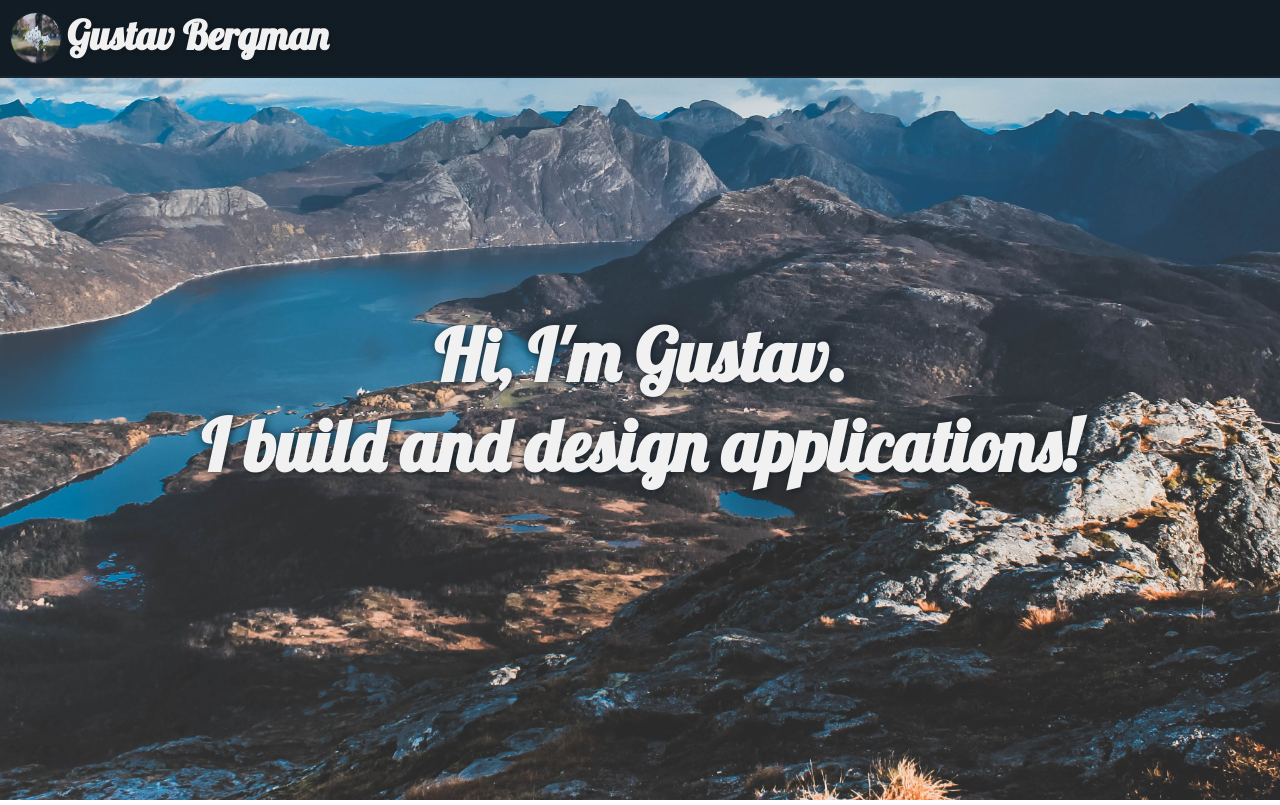
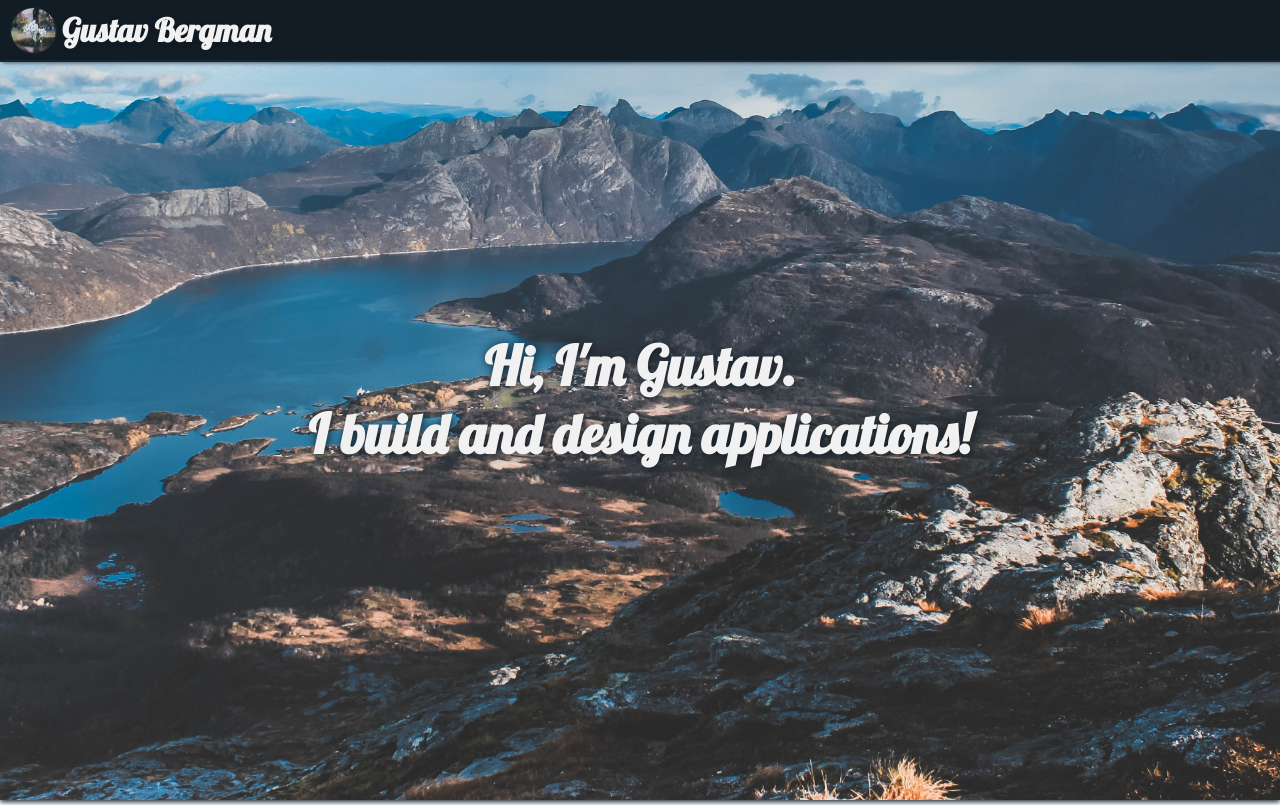
Before and after one commit to Aarux/react_portfolio, a React (Create React App) app: page / in a window 1280 px wide. Shown: the top 805 px of the page. Built offline with nearby package versions, Linux system fonts and the light colour scheme; no server answers.

Commit message:
Update: Replaced bordes with shadow, adjusted font size across all devices, cleaned up the design overall.

```diff
--- a/src/styles/GlobalStyle.js
+++ b/src/styles/GlobalStyle.js
@@ -23,16 +23,14 @@ html{
 p{
   font-family: 'Oswald', sans-serif;
   font-weight: 300;
-  font-size: 1.3em;
   color: #121c24;
-  padding:15px 0;
+  padding:5px 0;
+  margin: 0 8%;
 }
 
 h1{
   font-family: 'Lobster', cursive;
-  font-size: 5em;
   color: #f1f1f1;
-  text-shadow: 1px 1px 10px #121c24;
   margin:0;
   padding:0;
 }
@@ -40,46 +38,33 @@ h1{
 h2{
   font-family: 'Lobster', cursive;
   color: #213d54;
-  text-shadow: 2px 2px 2px #3f5e78;
   text-align: center;
   margin: auto;
-  font-size: 4em;
   padding:10px;
   padding-bottom: 50px;
 }
 
 h3{
   font-family: 'Lobster', cursive;
-  font-size: 3em;
   color: #213d54;
-  text-shadow: 1px 1px 2px #3f5e78;
   margin-top: 100px;
   padding: 0 25px;
-  margin: 0 10%;
+  margin: 0 8%;
   border-left: 2px solid #121c24;
 }
 
 h4{
   font-family: 'Lobster', cursive;
-  font-size: 3em;
   color: #f1f1f1;
-  text-shadow: 2px 2px 2px #3f5e78;
   text-align: center;
   margin: auto;
   padding: 10px;
 }
 
-
 a{
   cursor: pointer;
   text-decoration: none;
   display: flex;
-}
-
-img{
-  width: calc(30% - 2px);
-  margin: 1.66%;
-  border:1px solid #192530;
 }
 
 ul{
@@ -96,68 +81,65 @@ hr{
   /* Smartphones (portrait and landscape) ----------- */
   @media only screen and (min-device-width : 320px) and (max-device-width : 767px) {
     p{
-      font-size: 0.9em;
-      margin: 0 5%;
+      font-size: 0.8em;
     }
 
     h1{
-      font-size: 3em;
+      font-size: 2.7em;
     }
 
     h2{
-      font-size: 2.5em;
+      font-size: 2.2em;
     }
 
     h3{
-      font-size: 2em;
+      font-size: 1.7em;
     }
 
     h4{
-      font-size: 2em;
+      font-size: 1.5em;
     }
   }
 
   /* iPads (portrait and landscape) ----------- */
   @media only screen and (min-device-width : 768px) and (max-device-width : 1223px) {
     p{
-      font-size: 1.1em;
-      margin: 0 7%;
+      font-size: 1em;
     }
 
     h1{
-      font-size: 3.5em;
+      font-size: 3.1em;
     }
 
     h2{
-      font-size: 3em;
+      font-size: 2.6em;
     }
 
     h3{
-      font-size: 2.5em;
+      font-size: 2.1em;
     }
 
     h4{
-      font-size: 2.5em;
+      font-size: 1.9em;
     }
   }
 
   /* Desktops and laptops ----------- */
   @media only screen  and (min-width : 1224px) {
     p{
-      font-size: 1.4em;
-      margin: 0 8%;
+      font-size: 1.2em;
     }
 
     h1{
-      font-size: 4.5em;
+      font-size: 3.4em;
     }
 
     h2{
-      font-size: 4em;
+      font-size: 2.9em;
     }
 
     h3{
-      font-size: 3.5em;
+      font-size: 2.4em;
     }
 
     h4{
@@ -168,25 +150,25 @@ hr{
   /* Large screens ----------- */
   @media only screen  and (min-width : 1824px) {
     p{
-      font-size: 1.5em;
+      font-size: 1.6em;
       padding: 10px 25px;
-      margin: 0 10%;
+      margin: 0 12%;
     }
 
     h1{
-      font-size: 5.2em;
+      font-size: 3.7em;
     }
 
     h2{
-      font-size: 4.7em;
+      font-size: 3.2em;
     }
 
     h3{
-      font-size: 4.2em;
+      font-size: 2.7em;
     }
 
     h4{
-      font-size: 2.2em;
+      font-size: 2.5em;
     }
 
   }
@@ -194,15 +176,15 @@ hr{
 
 const HeaderWrapper = styled.div`
   width: 100%;
-  height: 76px;
+  height: 60px;
   background-color: #121c24;
   z-index: 100;
   position: fixed;
-  border-bottom: 2px solid #192530;
+  box-shadow: #192530 2px 2px 5px;
 `;
 
 const Logo = styled.div`
-  height: 76px;
+  height: 60px;
   margin: auto 0;
   padding-left: 10px;
   display: flex;
@@ -213,26 +195,20 @@ const Logo = styled.div`
 
   img {
     margin: auto 0;
-    width: 50px;
-    height: 50px;
+    width: 45px;
+    height: 45px;
     border-radius: 50%;
     border: 1px solid #192530;
     background-color: #111921;
   }
 
   h2 {
-    font-size: 2.5em;
+    font-size: 2em;
     color: #f1f1f1;
     text-shadow: 1px 1px 5px #111921;
     margin: auto 0;
     padding-left: 5px;
     border-bottom: none;
-  }
-  /* Smartphones (portrait and landscape) ----------- */
-  @media only screen and (min-device-width: 280px) and (max-device-width: 480px) {
-    h2 {
-      font-size: 2.2em;
-    }
   }
 `;
 
@@ -246,11 +222,16 @@ const Image = styled.div`
   flex-direction: column;
   flex-wrap: wrap;
   text-align: center;
+  box-shadow: #192530 0px 2px 5px;
 `;
 
 const Headline = styled.div`
   text-align: center;
   margin: auto;
+
+  h1 {
+    text-shadow: 1px 1px 10px #121c24;
+  }
 `;
 
 const Nav = styled.div`
@@ -258,7 +239,6 @@ const Nav = styled.div`
   flex-wrap: wrap;
   justify-content: center;
   width: 100%;
-  /* background: #121c24; */
 `;
 
 const Link = styled.div`
@@ -311,7 +291,6 @@ const TextWrapper = styled.div`
 const ExampleWrapper = styled.div`
   display: flex;
   width: 100%;
-  /* background: #121c24; */
 `;
 
 const Examples = styled.div`
@@ -322,7 +301,7 @@ const Examples = styled.div`
   img {
     width: calc(30% - 2px);
     margin: 1.66%;
-    border: 1px solid #192530;
+    box-shadow: #192530 2px 2px 5px;
   }
 `;
 
@@ -331,19 +310,45 @@ const Projects = styled.div`
   padding-bottom: 50px;
 
   h1 {
-    font-size: 3em;
     color: #213d54;
-    text-shadow: 1px 1px 2px #3f5e78;
     margin-top: 100px;
     padding: 0 25px;
-    margin: 10px 10%;
+    margin: 10px 8%;
+    margin-top: 50px;
     border-left: 2px solid #121c24;
   }
 
   img {
-    width: calc(80% - 2px);
-    margin: 0 10%;
-    border: 1px solid #192530;
+    width: calc(84% - 2px);
+    margin: 0 8%;
+    box-shadow: #192530 1px 1px 5px;
+  }
+  /* Smartphones (portrait and landscape) ----------- */
+  @media only screen and (min-device-width: 320px) and (max-device-width: 767px) {
+    h1 {
+      font-size: 1.9em;
+    }
+  }
+
+  /* iPads (portrait and landscape) ----------- */
+  @media only screen and (min-device-width: 768px) and (max-device-width: 1223px) {
+    h1 {
+      font-size: 2.3em;
+    }
+  }
+
+  /* Desktops and laptops ----------- */
+  @media only screen and (min-width: 1224px) {
+    h1 {
+      font-size: 2.6em;
+    }
+  }
+
+  /* Large screens ----------- */
+  @media only screen and (min-width: 1824px) {
+    h1 {
+      font-size: 2.9em;
+    }
   }
 `;
 
@@ -367,7 +372,7 @@ const InfoLinks = styled.div`
     transition: 0.3s;
     animation: fadein 0.3s;
     border: #111921 1px solid;
-    box-shadow: #192530 1px 1px 10px;
+    box-shadow: #192530 1px 1px 5px;
   }
 
   a:hover {
@@ -377,15 +382,44 @@ const InfoLinks = styled.div`
     text-decoration: underline;
   }
   /* Smartphones (portrait and landscape) ----------- */
-  @media only screen and (min-device-width: 320px) and (max-device-width: 480px) {
+  @media only screen and (min-device-width: 320px) and (max-device-width: 767px) {
     a {
+      font-size: 0.8em;
       align-content: center;
       margin: 5px auto;
-      font-size: 1em;
     }
+
     p {
       align-content: center;
       margin: 5px auto;
+    }
+  }
+
+  /* iPads (portrait and landscape) ----------- */
+  @media only screen and (min-device-width: 768px) and (max-device-width: 1223px) {
+    a {
+      font-size: 1em;
+      align-content: center;
+      margin: 5px auto;
+    }
+
+    p {
+      align-content: center;
+      margin: 5px auto;
+    }
+  }
+
+  /* Desktops and laptops ----------- */
+  @media only screen and (min-width: 1224px) {
+    a {
+      font-size: 1.2em;
+    }
+  }
+
+  /* Large screens ----------- */
+  @media only screen and (min-width: 1824px) {
+    a {
+      font-size: 1.6em;
     }
   }
 `;
@@ -395,6 +429,10 @@ const ContactWrapper = styled.div`
   display: flex;
   flex-direction: column;
   padding-bottom: 100px;
+
+  h3 {
+    margin-bottom: 25px;
+  }
 `;
 
 const Socials = styled.div`
@@ -406,7 +444,6 @@ const Socials = styled.div`
   a {
     font-family: "Oswald", sans-serif;
     font-weight: 300;
-    font-size: 1.5rem;
     color: #f1f1f1;
     width: 40%;
     margin: 5px 10%;
@@ -415,7 +452,7 @@ const Socials = styled.div`
     transition: 0.3s;
     animation: fadein 0.3s;
     border: #111921 1px solid;
-    box-shadow: #192530 1px 1px 10px;
+    box-shadow: #192530 1px 1px 5px;
   }
 
   a:hover {
@@ -426,23 +463,54 @@ const Socials = styled.div`
   }
 
   /* Smartphones (portrait and landscape) ----------- */
-  @media only screen and (min-device-width: 320px) and (max-device-width: 480px) {
+  @media only screen and (min-device-width: 320px) and (max-device-width: 767px) {
     a {
+      font-size: 0.8em;
       align-content: center;
       margin: 5px auto;
-      font-size: 1em;
     }
+
     p {
       align-content: center;
       margin: 5px auto;
+    }
+  }
+
+  /* iPads (portrait and landscape) ----------- */
+  @media only screen and (min-device-width: 768px) and (max-device-width: 1223px) {
+    a {
+      font-size: 1em;
+      align-content: center;
+      margin: 5px auto;
+    }
+
+    p {
+      align-content: center;
+      margin: 5px auto;
+    }
+  }
+
+  /* Desktops and laptops ----------- */
+  @media only screen and (min-width: 1224px) {
+    a {
+      font-size: 1.2em;
+    }
+  }
+
+  /* Large screens ----------- */
+  @media only screen and (min-width: 1824px) {
+    a {
+      font-size: 1.6em;
     }
   }
 `;
 
 const FooterWrapper = styled.div`
   width: 100%;
-  height: 76px;
+  height: 60px;
   background-color: #121c24;
+  box-shadow: #192530 2px 0px 5px;
+
   border-top: 2px solid #192530;
 
   p {
@@ -452,7 +520,6 @@ const FooterWrapper = styled.div`
     text-shadow: 2px 2px #121c24;
     text-align: center;
     margin: auto;
-    padding-top: 16px;
   }
   /* Smartphones (portrait and landscape) ----------- */
   @media only screen and (min-device-width: 280px) and (max-device-width: 480px) {
```
Also changed, not shown: src/components/About/index.js (+31 -39 lines), 1 other file (tests, documents, lock files or other folders).
